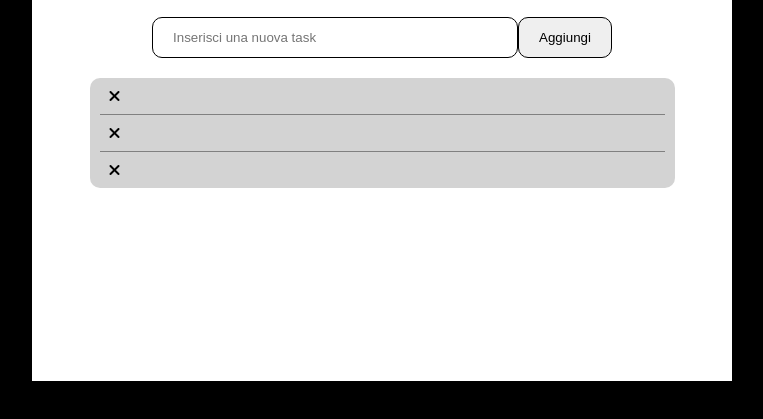
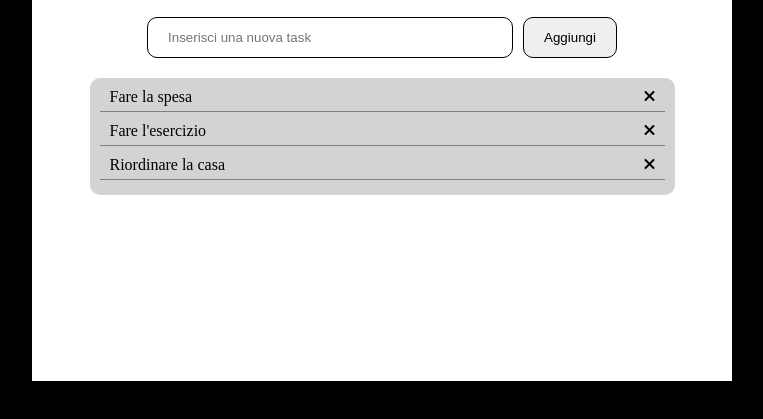
Before and after one commit to Therakar/vue-todolist, a plain HTML site: page index.html in a window 1280 px wide. Shown: the part 199-618 px from the top of the page, without its empty margins (258-1021 px from the left). Drawn offline with nearby package versions, Linux system fonts and the light colour scheme.

Commit message:
inserisco l'array delle task nel js e lo stampo nell'html  grazie a v-for

```diff
--- a/css/style.css
+++ b/css/style.css
@@ -38,6 +38,7 @@ input{
     padding: 12px 20px;
     border: 1px solid black;
     border-radius: 10px;
+    margin-right: 10px;
 }
 
 input:focus{
@@ -66,6 +67,7 @@ li{
     margin: 0 10px;
     width: 100%;
     padding: 10px;
+    padding-bottom: 5px;
     list-style: none;
     display: flex;
     justify-content: space-between;
@@ -74,3 +76,8 @@ li{
 li:not(:first-of-type){
     border-top: 1px solid gray;
 }
+
+li:last-of-type{
+    border-bottom: 1px solid gray;
+    margin-bottom: 15px;
+}
--- a/index.html
+++ b/index.html
@@ -26,19 +26,10 @@
             </form>
             <div class="element-container">
                 <ul>
-                    <li class="element">
-                        {{text}}
+                    <li class="element" v-for="(element, index) in elementsList">
+                        <p>{{elementsList[index].text}}</p>
                        <i class="fa-solid fa-xmark"></i>
                     </li>
-                    <li class="element">
-                        {{text}}
-                       <i class="fa-solid fa-xmark"></i>
-                    </li>
-                    <li class="element">
-                        {{text}}
-                       <i class="fa-solid fa-xmark"></i>
-                    </li>
-
                 </ul>
             </div>
 
--- a/js/main.js
+++ b/js/main.js
@@ -5,7 +5,20 @@ const { createApp } = Vue
   createApp({
     data() {
       return {
-
+        elementsList: [
+            {
+                text: 'Fare la spesa',
+                done: true
+            },
+            {
+                text: 'Fare l\'esercizio',
+                done: false
+            },
+            {
+                text: 'Riordinare la casa',
+                done: false
+            },
+        ]
       }
     }
-  }).mount('#app')
+  }).mount('#app');
```
